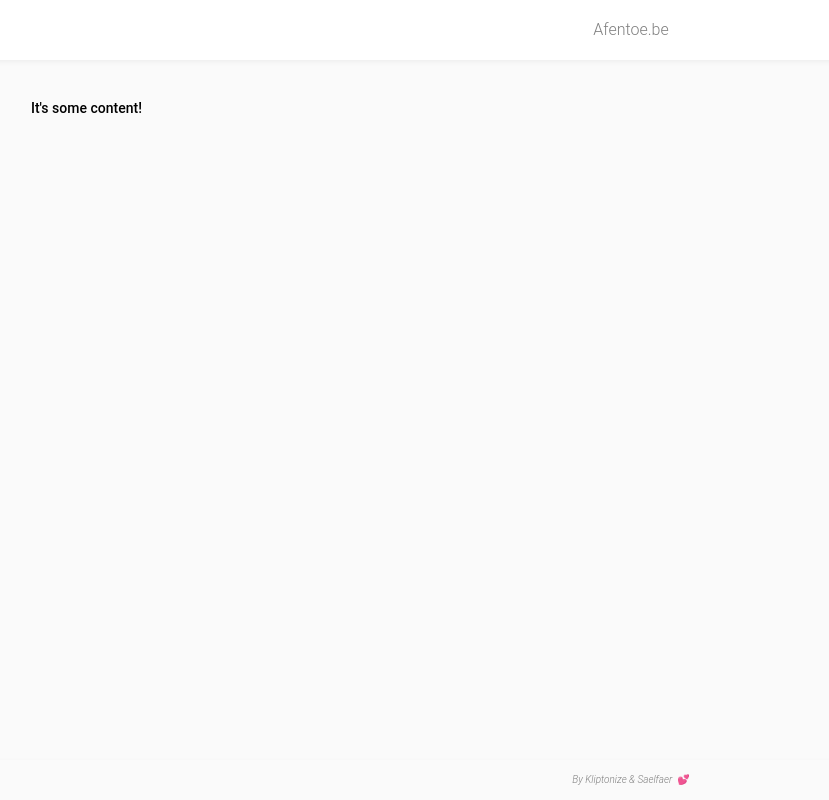
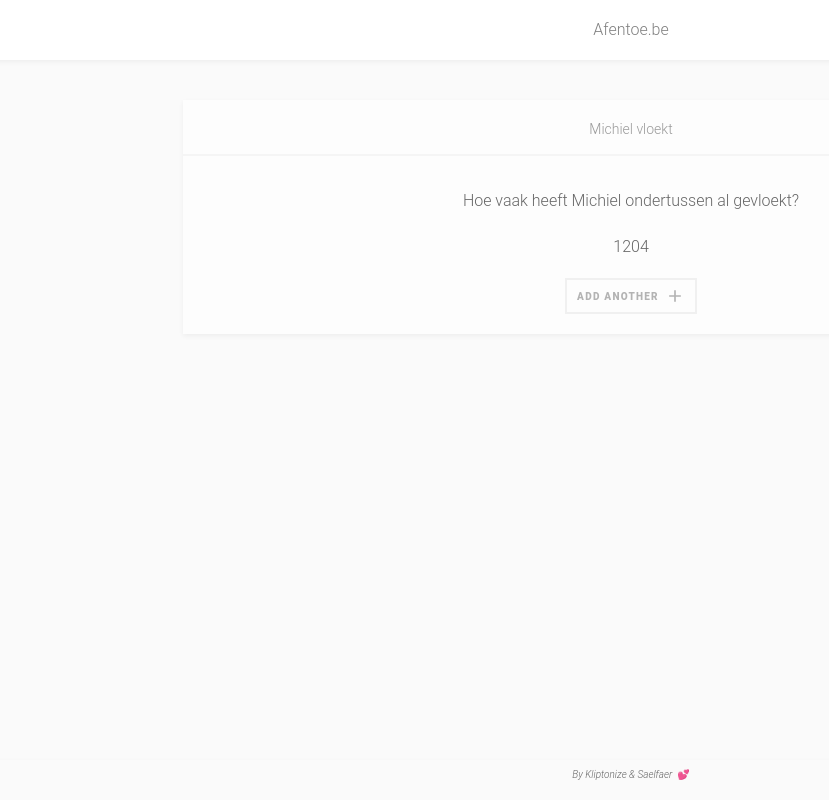
Before and after one commit to kliptonize/afentoe.be, a React app in the folder static/: page / in a window 1280 px wide. Shown: the whole page, without its empty margins (9-838 px from the left). Built offline with nearby package versions, Linux system fonts and the light colour scheme.

Commit message:
Added actionable fragments
- eg: up the number of times something happened

```diff
--- a/static/src/components/content.js
+++ b/static/src/components/content.js
@@ -1,10 +1,57 @@
 import React from 'react';
 
+import NumberAction from './fragments/number.action';
+import TextAction from './fragments/text.action';
+import DateAction from './fragments/date.action';
+
 class Content extends React.Component {
+ constructor(){
+    super();
+
+    this.state = {
+      subject: "Michiel",
+      verb: "vloekt",
+      description: "Hoe vaak heeft Michiel ondertussen al gevloekt?",
+      type: "number",
+      data: "1204"
+    }
+  }
+
+  update(data){
+  	console.log(data);
+  }
+
   render() {
+  	var action = null;
+  	switch(this.state.type){
+  		case "number":
+  			action = <NumberAction callback={this.update}/>
+  			break;
+  		case "text":
+  			action = <TextAction callback={this.update}/>
+  			break;
+  		case "date":
+  			action = <DateAction callback={this.update}/>
+  			break;
+  		default:
+  			action = "<br/>";
+  			break;
+  	}
+
     return (
       <section>
-        It's some content!
+        <div className="box box--center box--white">
+          <section className="text--center">
+            <h1>{this.state.subject} {this.state.verb}</h1>
+          </section>
+          <section className="text--center">
+          	<p>{this.state.description}</p>
+          	<p>{this.state.data}</p>
+          </section>
+          <section>
+          	{action}
+          </section>
+         </div>
       </section>
     );
   };
--- /dev/null
+++ b/static/src/components/fragments/number.action.js
@@ -0,0 +1,23 @@
+import React from 'react';
+import {mdiPlus} from '@mdi/js';
+
+import Icon from './icon';
+
+class NumberAction extends React.Component {
+	submit(){
+		this.props.callback({data: "+1"});
+	}
+
+  	render() {
+    	return (
+    		<div className="text--center">
+		      	<a className="action" onClick={() => this.submit()}>
+		        	<span>Add another</span>
+		        	<Icon path={mdiPlus} />
+		      	</a>
+		    </div>
+    	);
+  	};
+}
+
+export default NumberAction;
--- a/static/src/index.css
+++ b/static/src/index.css
@@ -17,10 +17,18 @@ header, footer{
 }
 
 h1{
-  margin: 0px;
-  font-weight: 500;
-  font-size: 20px;
-  line-height: 60px;
+  font-weight: 300;
+  font-size: 14px;
+  line-height: 30px;
+  color: #999999;
+}
+h1::after{
+  margin-top: 10px;
+  background-color: #F5F5F5;
+  width: 100%;
+  display: block;
+  height: 2px;
+  content: " ";
 }
 h2{
   margin: 0px;
@@ -52,6 +60,13 @@ footer span[role='img']{
   margin-left: 5px;
 }
 
+p{
+  color:#666666;
+  font-size: 16px;
+  line-height: 30px;
+  font-weight: 300;
+}
+
 /* MORE GENERIC STUFF */
 #root>section{
   margin: 40px;
@@ -61,7 +76,7 @@ footer span[role='img']{
   width: 70vw;
   height: auto;
   color: #808080;
-  padding: 0px 30px;
+  padding: 0px;
   box-sizing: border-box;
 }
 .box--white{
@@ -74,7 +89,7 @@ footer span[role='img']{
 
 fieldset{
   border: none;
-  padding: 5px 10px;
+  padding: 5px 40px;
   width: 100%;
   margin: 0px;
 }
@@ -118,7 +133,7 @@ input:focus{
   max-width: 200px;
 }
 
-button{
+button, .button{
   margin: 10px 0px;
   color: #FFFFFF;
   background-color: #1875F0;
@@ -126,9 +141,51 @@ button{
   text-transform: uppercase;
   font-size: 12px;
   border-radius: 4px;
+  margin-right: 30px;
+  transition: all 0.4s;
 }
-button svg{
-  color: #FFFFFF;
+button.button--round, .button.button--round{
+  border-radius: 50%;
+  width: 50px;
+  height: 50px;
+  padding: 12px;
+  display: inline-block;
+  box-sizing: border-box;
+}
+button svg, .button svg{
+  fill: #FFFFFF;
+  transition: all 0.4s;
+}
+
+a.action{
+  border: 2px solid #F0F0F0;
+  color: #B3B3B3;
+  font-size: 10px;
+  font-weight: 800;
+  text-transform: uppercase;
+  letter-spacing: 1.25px;
+  padding: 0 10px 10px 10px;
+  width: auto;
+  margin-bottom: 20px;
+  display: inline-block;
+  cursor: pointer;
+  transition: background 0.4s;
+  user-select: none;
+  -moz-user-select: none;
+  -khtml-user-select: none;
+  -webkit-user-select: none;
+  -o-user-select: none;
+}
+a.action svg{
+  fill: #B3B3B3;
+  width: 20px !important;
+  height: 20px !important;
+  position: relative;
+  top: 6px;
+  margin-left: 6px;
+}
+a.action:hover{
+  background-color: #F8F8F8;
 }
 
 
@@ -141,6 +198,7 @@ button svg{
 
 /* UTILS */
 .text--center{
+  display: inline-block;
   width: 100%;
   text-align: center;
 }
@@ -162,123 +220,3 @@ button svg{
 *:focus {
     outline: none;
 }
-
-
-
-/*
-.curse{
-  margin: auto;
-  width: calc(100vw / 1.7);
-  margin-top: calc(100vh / 2 - 200px);
-}
-.curse h1{
-  color: #808080;
-  line-height: 60px;
-  font-size: 36px;
-  font-weight: 200;
-  margin-top: -10px;
-}
-.curse h1:before{
-  font-family: Eczar;
-  content: '"';
-  margin-left: -15px;
-  margin-right: 5px;
-  font-size: 50px;
-  color: #3BB3EC;
-  opacity: 0.5;
-}
-.curse h1:after{
-  font-family: Eczar;
-  content: '"';
-  margin-left: 5px;
-  font-size: 50px;
-  color: #3BB3EC;
-  opacity: 0.5;
-}
-.curse span{
-  color: #CCCCCC;
-  line-height: 30px;
-  font-size: 13px;
-  font-weight: 500;
-}
-
-.timestamp{
-  user-select: none;
-  -moz-user-select: none;
-  -khtml-user-select: none;
-  -webkit-user-select: none;
-  -o-user-select: none;
-  color: #EFEFEF;
-  font-size: 20vw;
-  position: absolute;
-  margin: 0px;
-  top: 250px;
-  width: 100vw;
-  text-align: center;
-  letter-spacing: 5px;
-  font-weight: 900;
-  z-index: -100;
-}
-
-.timestamp:before, .timestamp:after{
-  font-size: 14px;
-  color: #dddddd;
-  font-weight: 300;
-  letter-spacing: 1px;
-  width: auto;
-  position: absolute;
-}
-.timestamp:before{
-  content: "Michiel is al";
-  float: left;
-  top: -10px;
-}
-.timestamp:after{
-  content: "kalm";
-  float: right;
-  bottom: 0px;
-  margin-left: -40px;
-}
-
-
-.input__curse{
-  margin: auto;
-  width: calc(100vw / 1.7);
-  position: relative;
-  display: flex;
-}
-
-input{
-  padding: 15px 60px 15px 30px;
-  color: #666666;
-  line-height: 40px;
-  border: 2px solid #F5F5F5;
-  border-radius: 4px;
-  background-color: #FFFFFF;
-  font-size: 14px;
-  font-weight: 300;
-  width: 100%;
-  transition: border 0.4s;
-}
-
-input.input--error{
-  border-color: rgba(255,0,0,0.8);
-}
-button{
-    color: #3BB3EC;
-    border: none;
-    background: none;
-    font-size: 20px;
-    margin-left: -50px;
-    cursor: pointer;
-    transition: color 0.4s;
-    line-height: 30px;
-    position: absolute;
-    right: 30px;
-    top: 20px;
-}
-
-button:hover{
-  color: #666666;
-}
-*/
```
